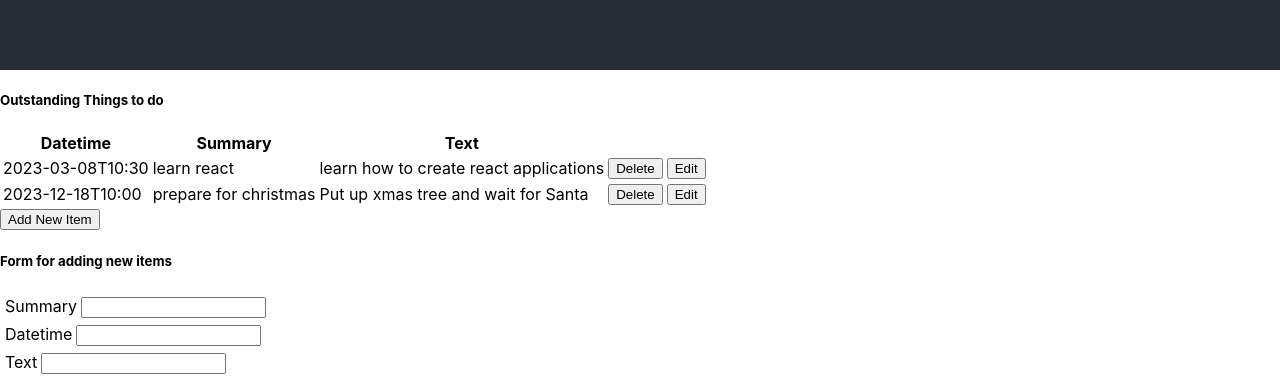
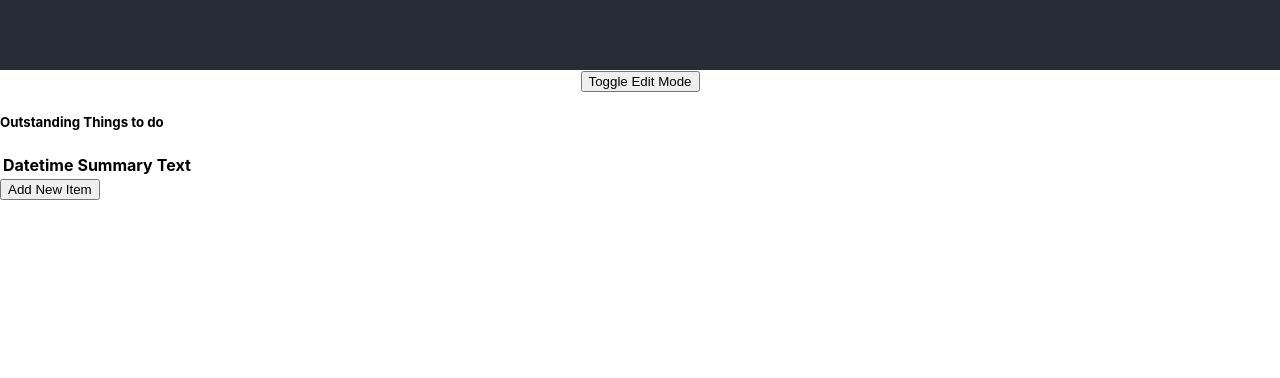
Before and after one commit to robertwilkinson9/js-react-todo, a React (Create React App) app: page / in a window 1280 px wide. Shown: the part 730-1108 px from the top of the page. After the commit the page ends 930 px from the top, so only its background shows below. Built offline with nearby package versions, Linux system fonts and the light colour scheme.

Commit message:
introduce edit button

```diff
--- a/src/App.js
+++ b/src/App.js
@@ -1,31 +1,54 @@
 import React, { useState } from "react";
 import Banner from './Banner.js';
-import TodoList from './todoList.js';
-import Edit from './edit.js';
+import EditButton from './editButton.js';
+import ListOrEditPage from './list_or_edit_page.js';
 import './App.css';
 
+		// is_active: true,
 const todoArray = [
 	{
 		id: 1,
 		datetime: "2023-03-08T10:30",
 		summary: "learn react",
 		text: "learn how to create react applications",
+		is_active: false,
 	},
 	{
 		id: 2,
 		datetime: "2023-12-18T10:00",
 		summary: "prepare for christmas",
 		text: "Put up xmas tree and wait for Santa",
+		is_active: true,
 	},
 ];
 
 function App() {
   const [todos, setTodos] = useState(todoArray);
+	console.log("App and TODOS are ", JSON.stringify(todos));
+
+	const onDelete = id => {
+		const newTodos = todos.map(todo => {
+			if (todo.id === id) {
+				return{...todo, is_active: false};
+			}
+			return todo;
+ 		});
+		setTodos(newTodos);
+	};
 
   const addTodo = (todo) => {
 	  console.log(todo);
-	  todos = [...todos, todo];
+	  //	  let new_todos = [...todos, todo];
   };
+
+  const [edit_mode, setEditMode] = useState(false);
+
+const toggleEditCallback = (edit_mode) => {
+  setEditMode(edit_mode => !edit_mode)
+};
+
+
+
 	// eslint-disable-next-line
 	{/*
   const addTodo = () => {
@@ -48,11 +71,13 @@ function App() {
   */ }
 
   return (
-	  <div>
+	<div>
 	  <Banner />
-	  <TodoList list={todos} setter={setTodos} adder={addTodo} />
-	  <Edit />
-	  </div>
+          <center>
+	  <EditButton edit_mode={edit_mode} toggle_edit_callback={toggleEditCallback} />
+          </center>
+          <ListOrEditPage edit_mode={edit_mode} todos={todos} setter={setTodos} adder={addTodo} deleter={onDelete} />
+	</div>
   );
 }
 
--- a/src/datetime.js
+++ b/src/datetime.js
@@ -3,11 +3,13 @@ import './datetime.css';
 const Datetime = () => {
   return (
 	  <>
+	  {/*
     <div className="datetime">
-      <header className="datetime-header">
+    */}
 	  <tr><td>Datetime</td><td><input type ="text" id="datetime" /></td></tr>
-      </header>
+	  {/*
     </div>
+    */}
 	  </>
   );
 }
--- a/src/edit.js
+++ b/src/edit.js
@@ -1,7 +1,7 @@
 import './edit.css';
-import Summary from './summary';
 import Datetime from './datetime';
 import Text from './text';
+{/* import Summary from './summary'; */}
 
 const Edit = () => {
   return (
@@ -14,14 +14,17 @@ const Edit = () => {
     <div className="edit">
       <header className="edit-header">
 	  {/* <form action =""> */}
-	  <form onSubmit ="">
+	  {/* <form onSubmit =""> */}
+	  <form>
 	  <table className="table table-hover">
+	  <tbody>
 	  {/* <tr><td>Summary</td><td><input type ="text" id="summary" /></td></tr> */}
 	  { /* <tr><td>Datetime</td><td><input type ="text" id="datetime" /></td></tr> */}
 	  { /* <tr><td>Text</td><td><input type ="text" id="text" /></td></tr> */ }
-	  <Summary />
+	  {/* <Summary /> */}
 	  <Datetime />
 	  <Text />
+	  </tbody>
 	  </table>
 	  <input type="submit" />
 	  </form>
--- /dev/null
+++ b/src/editButton.js
@@ -0,0 +1,14 @@
+const EditButton = props => {
+	const [edit_mode, toggle_edit_callback] = [props.edit_mode, props.toggle_edit_callback]
+	console.log("EDIT BUTTON MODE is ", JSON.stringify(edit_mode));
+
+  return (
+    <>
+      <button className="btn btn-primary" onClick={() => toggle_edit_callback(edit_mode)}>
+       Toggle Edit Mode
+      </button>
+    </>
+  );
+};
+
+export default EditButton;
--- /dev/null
+++ b/src/list_or_edit_page.js
@@ -0,0 +1,12 @@
+import Edit from './edit.js';
+import TodoList from './todoList.js';
+
+const ListOrEditPage = (props) => {
+          if (props.edit_mode) {
+	    return <Edit />
+          } else {
+	    return <TodoList list={props.todos} setter={props.setTodos} adder={props.addTodo} deleter={props.onDelete} />
+          }
+}
+
+export default ListOrEditPage;
--- a/src/summary.js
+++ b/src/summary.js
@@ -3,11 +3,18 @@ import './summary.css';
 const Summary = () => {
   return (
 	  <>
+	  {/*
     <div className="summary">
-      <header className="summary-header">
+	  <table>
+      <theader className="summary-header">
+	  */}
 	  <tr><td>Summary</td><td><input type ="text" id="summary" /></td></tr>
-      </header>
+
+	  {/*
+      </theader>
+	  </table>
     </div>
+	  */}
 	  </>
   );
 }
--- a/src/text.js
+++ b/src/text.js
@@ -3,11 +3,15 @@ import './text.css';
 const Text = () => {
   return (
 	  <>
+	  {/*
     <div className="text">
       <header className="text-header">
+      */}
 	  <tr><td>Text</td><td><input type ="text" id="text" /></td></tr>
+	  {/*
       </header>
     </div>
+      */}
 	  </>
   );
 }
--- a/src/todoItem.js
+++ b/src/todoItem.js
@@ -28,6 +28,7 @@ const TodoItem = ({ todo }) => {
       <td>{todo.datetime}</td>
       <td>{todo.summary}</td>
       <td>{todo.text}</td>
+      <td>{todo.is_active}</td>
       <td>
       	<button className="btn btn-primary" onClick={() => DeleteTodo({id})}>
        	 Delete
--- a/src/todoList.js
+++ b/src/todoList.js
@@ -1,8 +1,20 @@
 import TodoItem from "./todoItem";
 
 const TodoList = props => {
-	const [todos, setTodos, addTodo] = [props.list, props.setter, props.adder]
+	const [todos, setTodos, addTodo, deleteTodo] = [props.list, props.setter, props.adder, props.deleter]
 	console.log("TODO LIST todos is ", JSON.stringify(todos));
+
+	const show_some = todo => {
+	  console.log("show_some todo is ", JSON.stringify(todo));
+		if (todo.is_active) {
+			<TodoItem key={todo.id} todo={todo} />
+		}
+	}
+
+	const display_if_active = (props) => {
+	  console.log("display_if_active todos is ", JSON.stringify(props.todos));
+          props.todos.map(show_some);
+	};
 
   return (
     <>
@@ -20,9 +32,7 @@ const TodoList = props => {
           </tr>
         </thead>
         <tbody>
-          {todos.map((h) => (
-		  <TodoItem key={h.id} todo={h} />
-          ))}
+	  {display_if_active({todos})}
         </tbody>
       </table>
       <button className="btn btn-primary" onClick={addTodo}>
@@ -31,5 +41,12 @@ const TodoList = props => {
     </>
   );
 };
+{/*
+	  {todos.map((h) => (
+		  <TodoItem key={h.id} todo={h} />
+	  ))}
+	  */}
+{/*		  display_if_active(h) */}
+		  {/* <TodoItem key={h.id} todo={h} /> */}
 
 export default TodoList;
```
